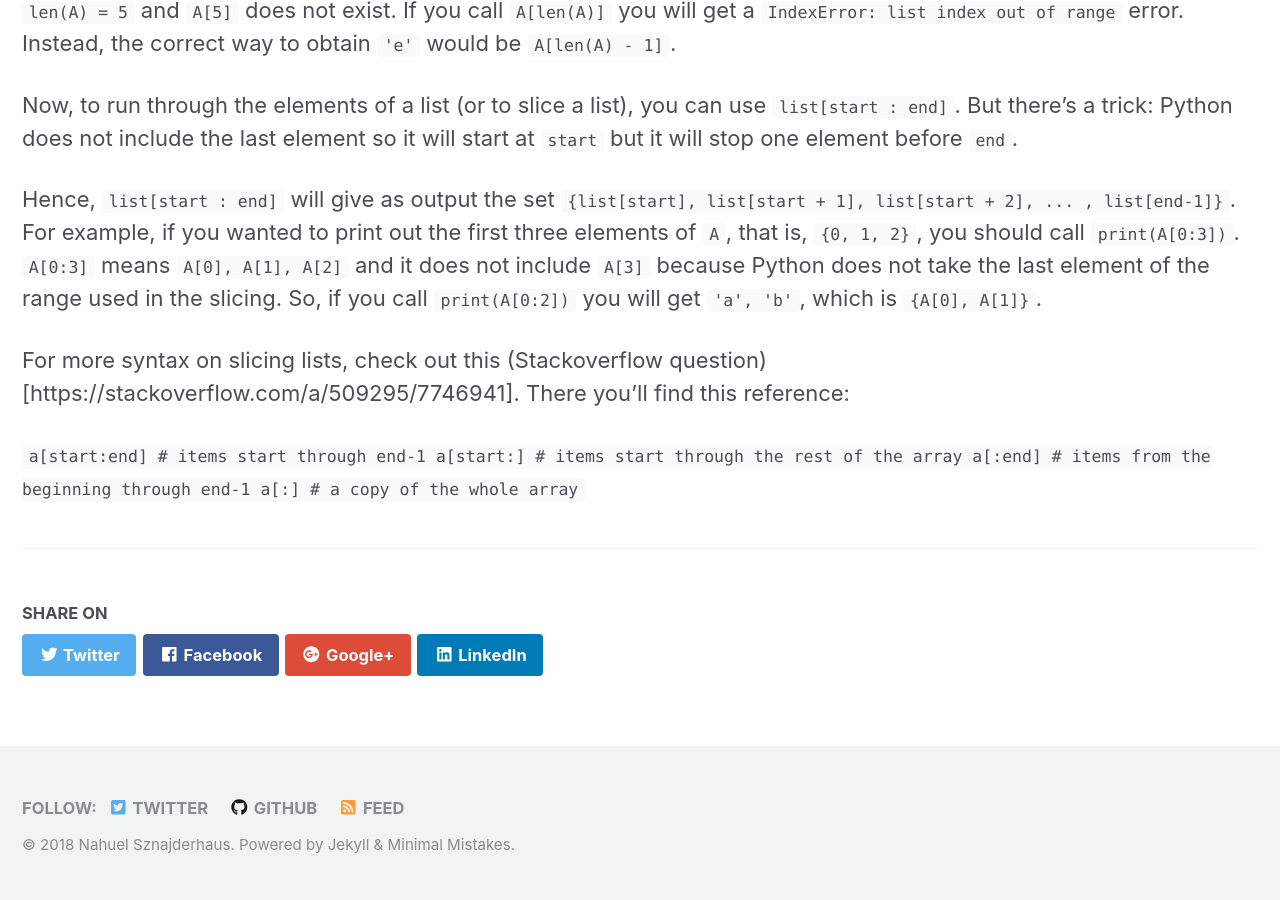
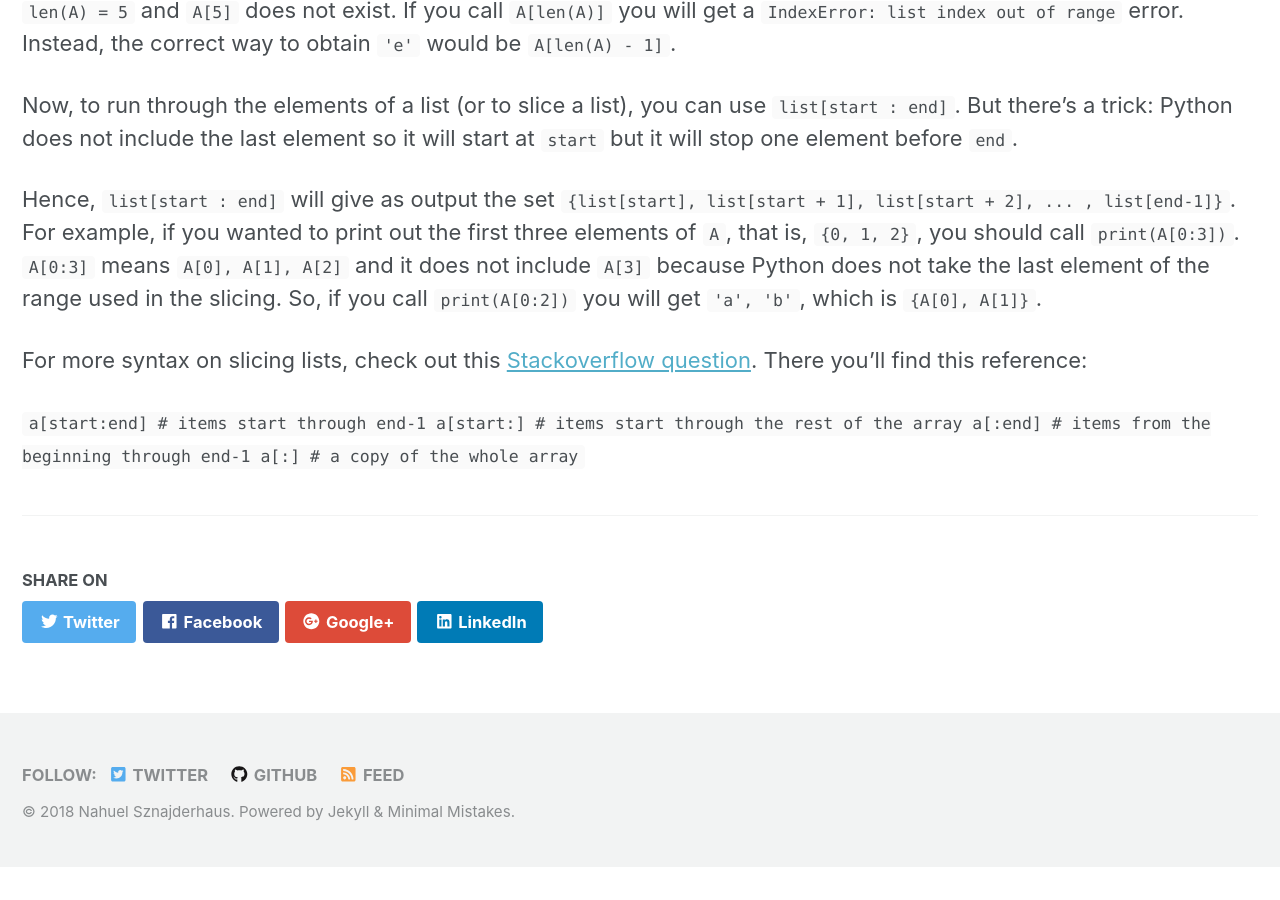
Before and after one commit to nahusznaj/nahusznaj.github.io, a Jekyll site: the page built from _posts/learning/2018-06-14-python-learning.md, in a window 1280 px wide and 900 px high, scrolled down 1346 px. Built offline with Jekyll 4.4.1, drawn with Linux system fonts in a browser that asks for light colours; nearby versions of some CDN libraries; after the commit the page ends 2213 px from its top, so only the background shows below that.

Commit message:
comment on slicing lists

```diff
--- a/_posts/learning/2018-06-14-python-learning.md
+++ b/_posts/learning/2018-06-14-python-learning.md
@@ -54,7 +54,7 @@ Now, to run through the elements of a list (or to slice a list), you can use `li
 
 Hence, `list[start : end]` will give as output the set `{list[start], list[start + 1], list[start + 2], ... , list[end-1]}`. For example, if you wanted to print out the first three elements of `A`, that is, `{0, 1, 2}`,  you should call `print(A[0:3])`. `A[0:3]` means `A[0], A[1], A[2]` and it does not include `A[3]` because Python does not take the last element of the range used in the slicing. So, if you call `print(A[0:2])` you will get `'a', 'b'`, which is `{A[0], A[1]}`.
 
-For more syntax on slicing lists, check out this (Stackoverflow question)[https://stackoverflow.com/a/509295/7746941]. There you'll find this reference:
+For more syntax on slicing lists, check out this [Stackoverflow question](https://stackoverflow.com/a/509295/7746941). There you'll find this reference:
 
 `a[start:end] # items start through end-1
 a[start:]    # items start through the rest of the array
```
